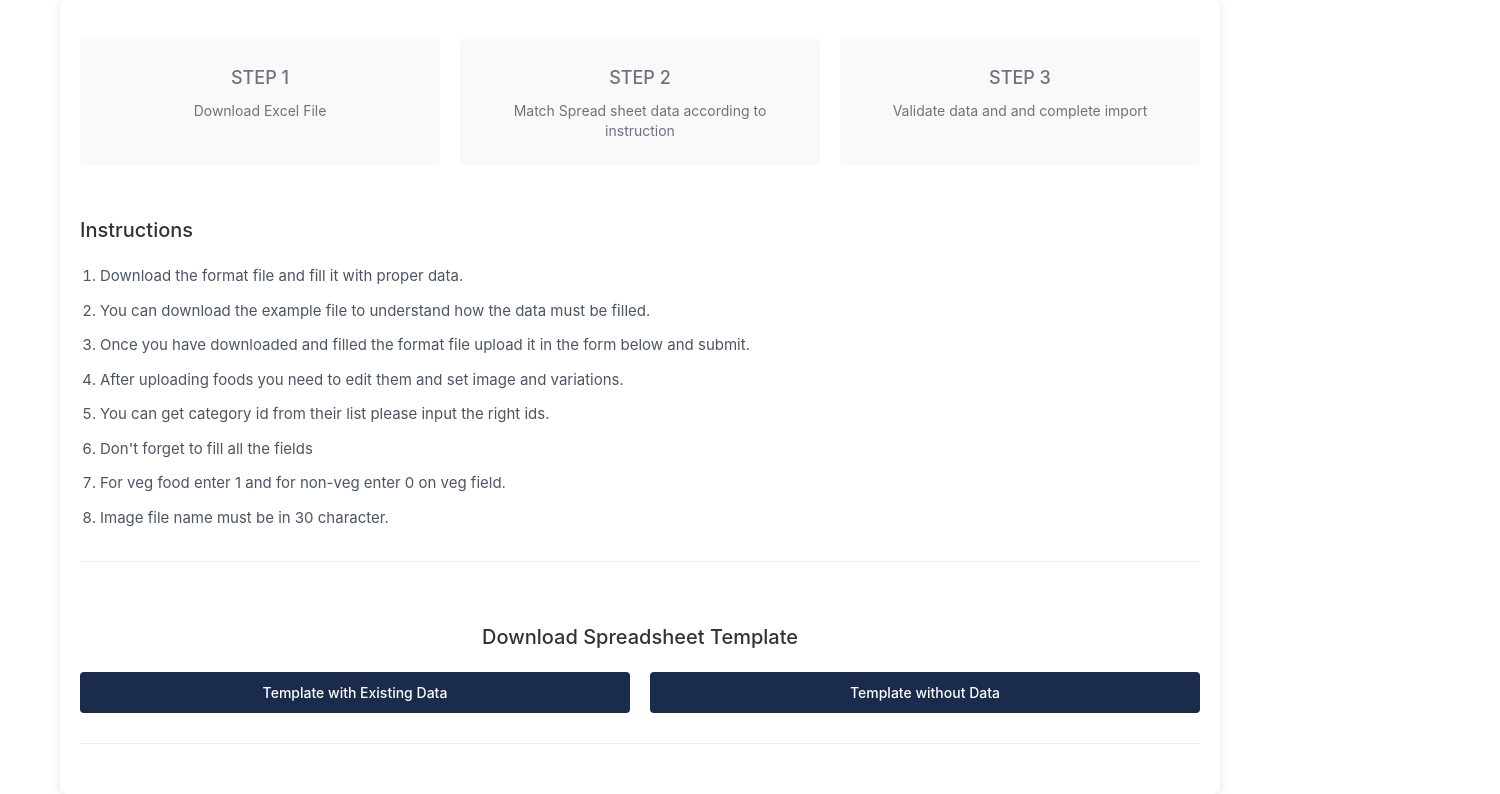
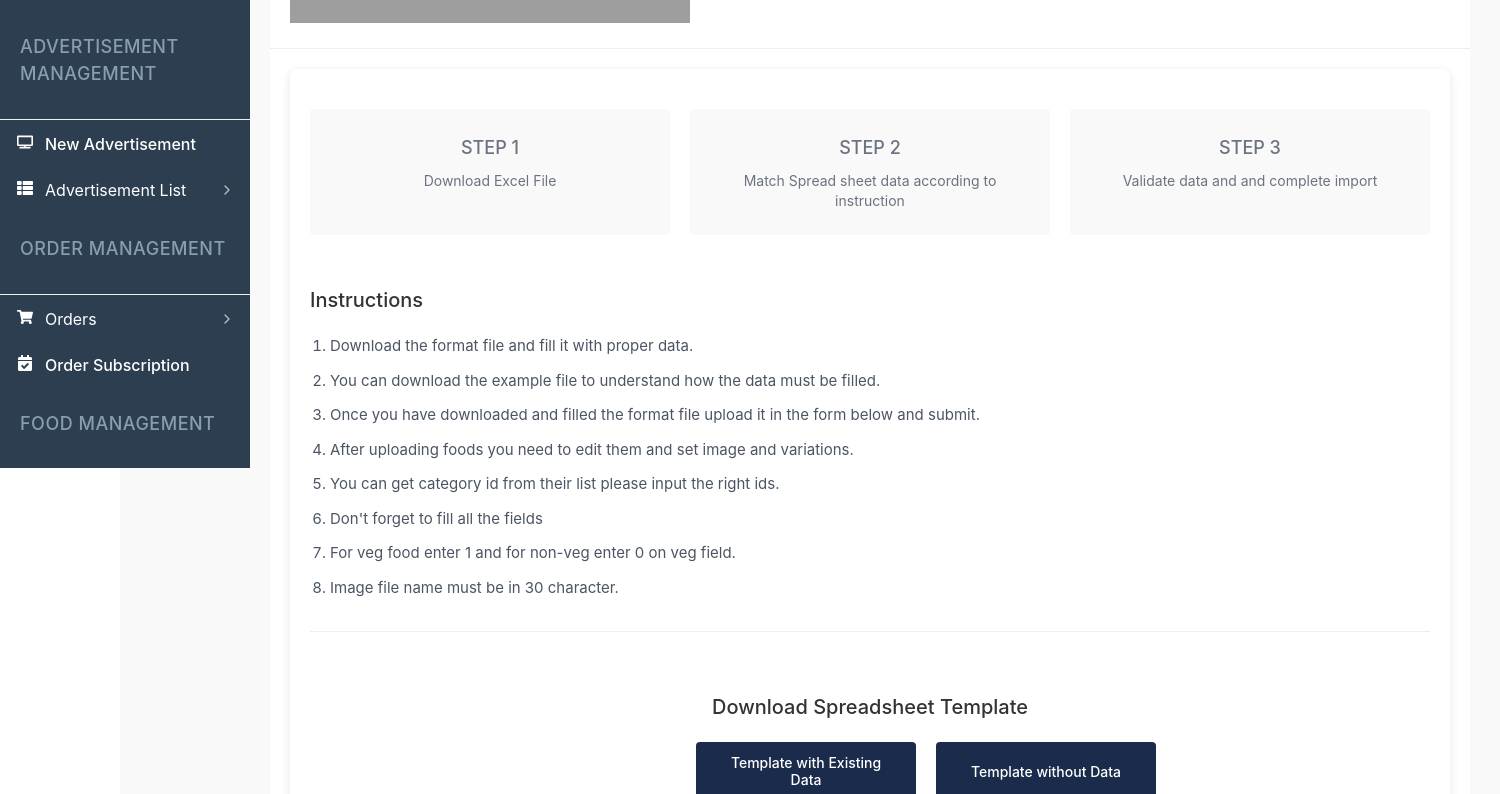
Before and after one commit to sanamthapa5/RestaurantPanel, a React (Vite) app in the folder restaurant/: page /BulkImport in a window 1280 px wide. Shown: the part 362-1156 px from the top of the page, 1500 px wide, since content can reach past the window. Built offline with nearby package versions, Linux system fonts and the light colour scheme; grey boxes are pictures that could not be loaded.

Commit message:
Bulk Import final change

```diff
--- a/restaurant/src/App.jsx
+++ b/restaurant/src/App.jsx
@@ -261,7 +261,14 @@ const App = () => {
           }
         />
         {/* <Route path="/Pending" element={<Pending />} /> */}
-        <Route path="/BulkImport" element={<BulkImport />} />
+        <Route
+          path="/BulkImport"
+          element={
+            <Layout>
+              <BulkImport />
+            </Layout>
+          }
+        />
       </Routes>
     </Router>
   );
--- a/restaurant/src/components/Sidebar.jsx
+++ b/restaurant/src/components/Sidebar.jsx
@@ -1423,7 +1423,7 @@ const Sidebar = () => {
                 </li>
                 <li className="submenu-item">
                   <Link
-                    to="#"
+                    to="/BulkImport"
                     className={`submenu-link ${
                       activeLink === "Bulk Import" ? "active" : ""
                     }`}
--- a/restaurant/src/pages/FoodManagement/Foods/BulkImport.css
+++ b/restaurant/src/pages/FoodManagement/Foods/BulkImport.css
@@ -12,7 +12,9 @@
 
 .BulkImport-app-container {
   max-width: 1200px;
-  margin: 0 auto;
+  margin-top: 20px;
+  margin-left: 130px;
+  margin-right: 10px;
   background-color: #fff;
   min-height: 100vh;
 }
@@ -310,7 +312,8 @@ input[type="number"] {
 .BulkImport-template-buttons {
   display: flex;
   justify-content: center;
-  gap: 20px;
+  gap: 20px;width: 50vh;
+  margin-left: 52vh;
 }
 
 .BulkImport-template-button {
```
